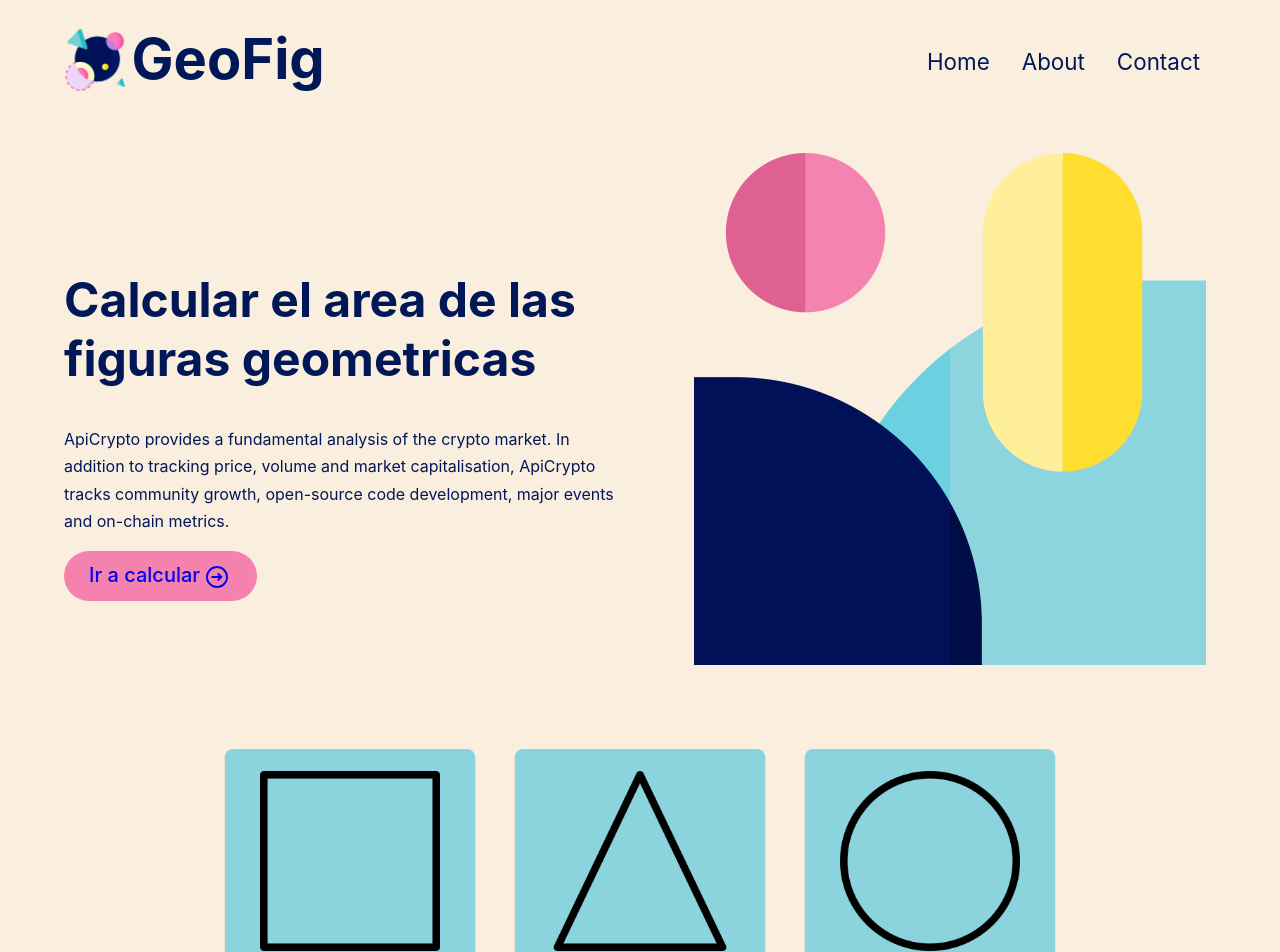
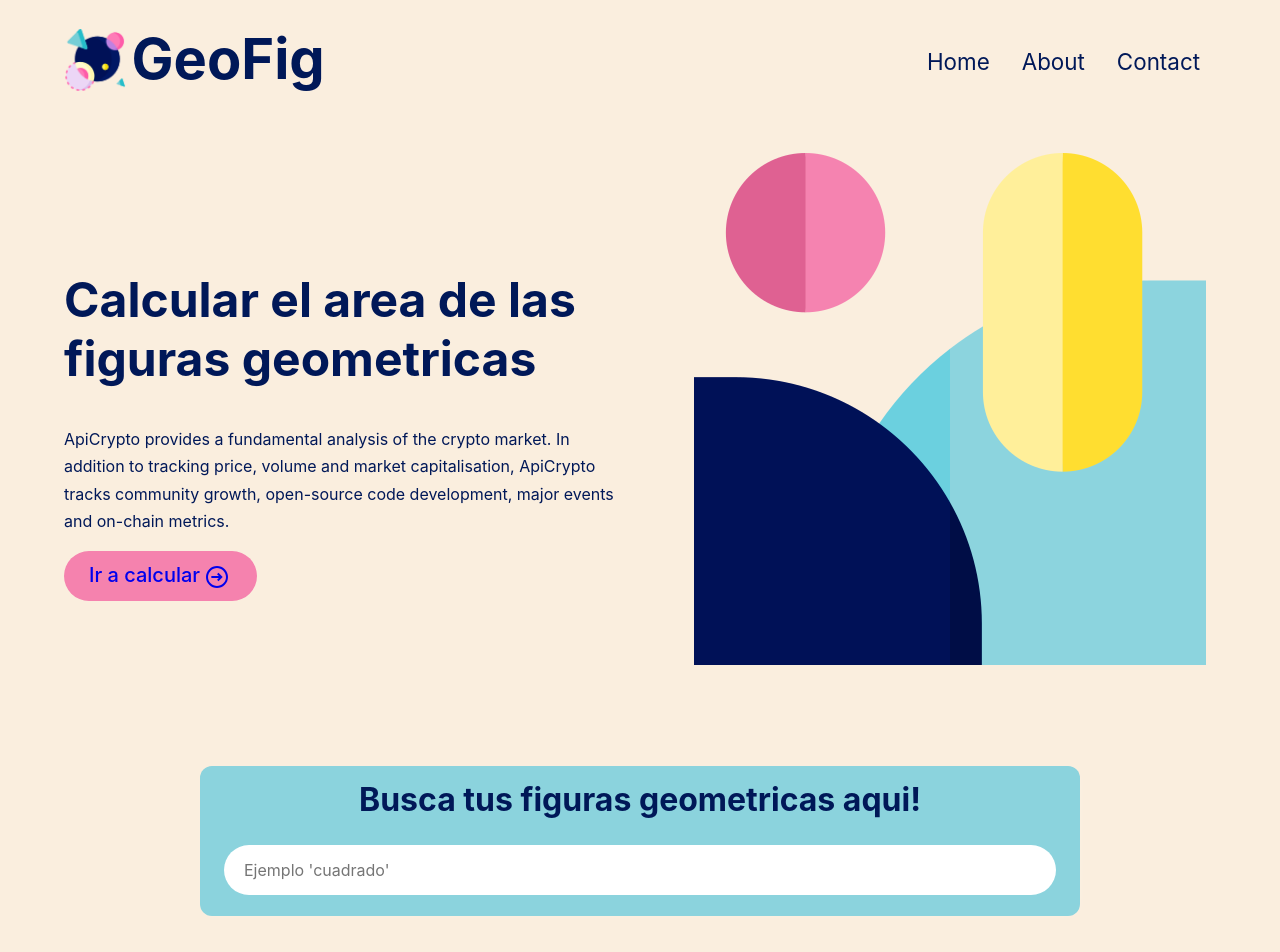
Before and after one commit to KeuryLendof/GeoFig, a React (Create React App) app: page / in a window 1280 px wide. Shown: the top 952 px of the page. Built offline with nearby package versions, Linux system fonts and the light colour scheme.

Commit message:
Diseño buscador 100%

```diff
--- a/src/App.css
+++ b/src/App.css
@@ -1,3 +1,55 @@
 .App{
     background: #FAEEDE;
 }
+
+/*Buscador*/
+
+.join{
+    color: #FAEEDE;
+    padding: 40px 0;
+}
+
+.join_container{
+    background-color: #8BD3DD;
+    box-shadow: 1px 1px 10px -5px rgb(255, 255, 255, .5);
+    border-radius: 12px;
+    padding-left: 1.5em;
+    padding-right: 1.5em;
+    text-align: center;
+    width: 65%;
+    margin: 0 auto;
+}
+
+.join_container h2{
+    padding-top: 14px;
+}
+
+.join_title{
+    font-size: 2rem;
+    color: #001858;
+}
+
+.join_form{
+    display: grid;
+    grid-template-columns: 1fr max-content;
+}
+
+.join_input{
+    padding: 15px 20px;
+    font: inherit;
+    border-radius: 30px;
+    outline: none;
+    border: none;
+    margin-bottom: 1.3em;
+}
+
+@media screen and (max-width: 410px){
+    .join_container{
+        width: 77%;
+    }
+    .join_title{
+        font-size: 1.6rem;
+    }
+}
+
+/*fin*/
--- a/src/App.js
+++ b/src/App.js
@@ -1,3 +1,4 @@
+import { useState } from "react";
 import './App.css';
 import Header from './componentes/Header/Header';
 import Principal from './componentes/Principal/Principal';
@@ -84,11 +85,21 @@ function App() {
     }
   ]
 
+  const [buscar, setBuscar] = useState('');
+
 
   return (
     <div className="App">
       <Header />
       <Inicio />
+      <div className="join" id="search">
+        <div className="join_container">
+          <h2 className="join_title">Busca tus figuras geometricas aqui!</h2>
+          <form action="" className="join_form">
+            <input type="text" placeholder="Ejemplo 'cuadrado' " className="join_input" onChange={e => setBuscar(e.target.value)} />
+          </form>
+        </div>
+      </div>
       <Principal figuras={figuras}/>
       <Footer />
     </div>
```
